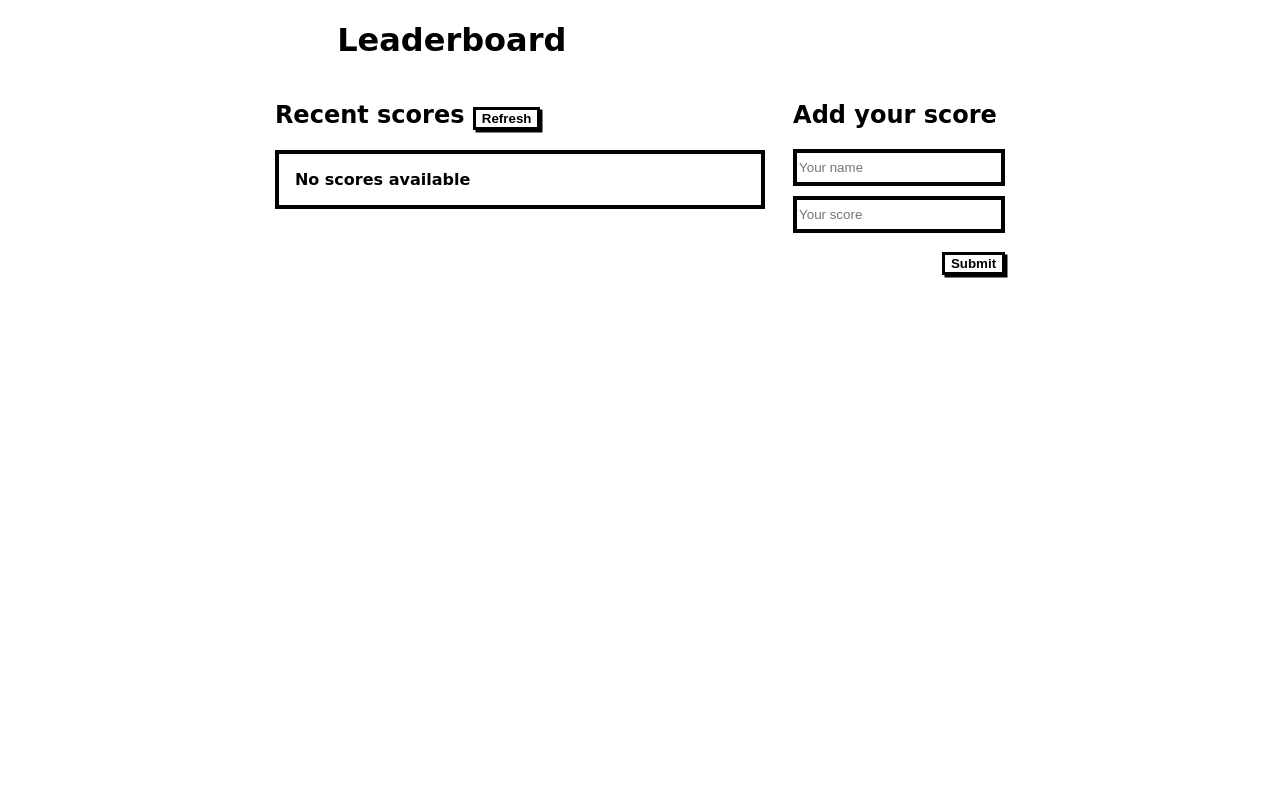
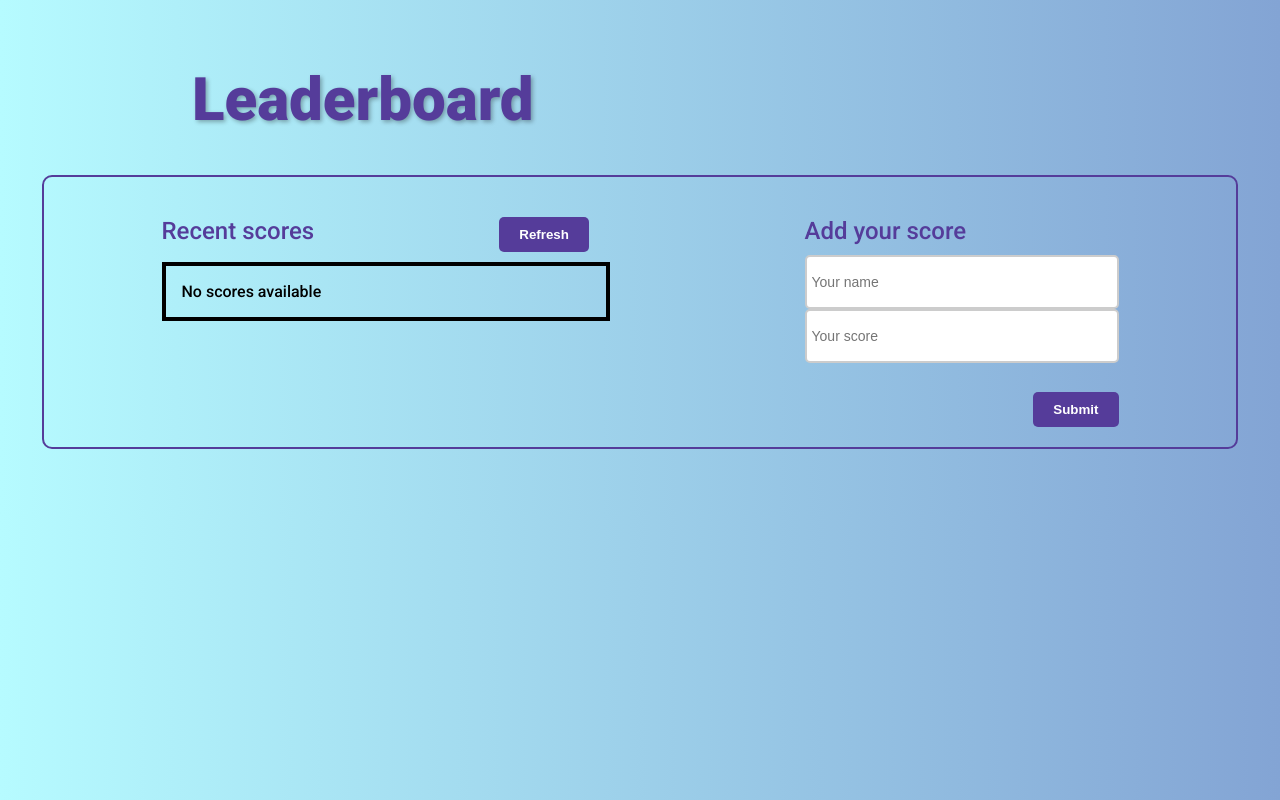
Before and after one commit to SiveMdluli/Leaderboard, a website built with webpack: page src/index.html in a window 1280 px wide. Built offline with nearby package versions, Linux system fonts and the light colour scheme; no server answers.

Commit message:
Add final touches stylings but preserving the UI

```diff
--- a/src/index.html
+++ b/src/index.html
@@ -28,8 +28,8 @@
                 <h2>Add your score</h2>
             </div>
             <form action="/" class="score-form">
-                <input type="text" id="user_name" class="border" name="name" placeholder="Your name"><br>
-                <input type="text" id="user_score" class="border" name="score" placeholder="Your score"><br><br>
+                <input type="text" id="user_name" class="input-field " name="name" placeholder="Your name"><br>
+                <input type="text" id="user_score" class="input-field " name="score" placeholder="Your score"><br><br>
                 <input class="button submit-b" type="submit" value="Submit">
             </form>
         </div>
--- a/src/style.css
+++ b/src/style.css
@@ -1,63 +1,94 @@
+@import url('https://fonts.googleapis.com/css2?family=Asap&family=Roboto:ital,wght@0,500;0,900;1,500&display=swap');
+
 body {
   background-color: #fff;
-  font-family: "Brush Script MT", cursive;
-  font-weight: bold;
+  background-image: linear-gradient(to right, #b6fbff, #83a4d4);
+  font-family: 'Roboto', sans-serif;
+  font-weight: 500;
+  margin: 5% auto;
+  padding: 0;
 }
 
-header,
-h1 {
-  margin-left: 14%;
+header h1 {
+  margin-left: 15%;
+  font-size: 60px;
+  font-weight: 900;
+  color: #553c9a;
+  text-shadow: 2px 2px 4px rgba(0, 0, 0, 0.3);
 }
 
 .main {
   display: flex;
   justify-content: space-around;
-  flex-direction: row;
-  width: 60%;
-  margin-left: 20%;
+  width: 90%;
+  margin: 0 auto;
+  border: 2px solid #553c9a;
+  padding: 20px;
+  border-radius: 10px;
 }
 
 .border {
   border: 4px solid #000;
 }
 
+.button {
+  background-color: #553c9a;
+  color: #fff;
+  border: none;
+  padding: 10px 20px;
+  font-weight: bold;
+  cursor: pointer;
+  transition: background-color 0.3s ease;
+  border-radius: 5px;
+}
+
+.button:hover {
+  background-color: #381e5a;
+}
+
+.rc-header > h2 > .button {
+  margin-left: 40%;
+}
+
 table {
   border-collapse: collapse;
-  border-spacing: 0;
-  width: 100%;
+  width: 28rem;
 }
 
 th,
 td {
   text-align: left;
   padding: 16px;
-  width: 450px;
 }
 
 tr:nth-child(even) {
   background-color: #f2f2f2;
 }
 
-.button {
-  background-color: white;
-  color: black;
-  border: 3px solid black;
-  box-shadow: 2.5px 2.5px 0 0 black;
-  font-weight: bold;
-  cursor: pointer;
+form > .input-field {
+  height: 40px;
+  width: 300px;
+  border: 2px solid #ccc;
+  border-radius: 5px;
+  padding: 5px;
+  font-size: 14px;
+  transition: border-color 0.3s ease;
 }
 
-#user_name {
-  width: 200px;
-  height: 1.7rem;
-}
-
-#user_score {
-  width: 200px;
-  height: 1.7rem;
-  margin-top: 10px;
+form > .input-field:focus {
+  outline: none;
+  border-color: #00c2cb;
+  box-shadow: 0 0 5px rgba(0, 194, 203, 0.5);
 }
 
 .submit-b {
   float: right;
+  margin-top: 10px;
 }
+
+h2 {
+  font-size: 24px;
+  font-weight: 500;
+  color: #553c9a;
+  margin-bottom: 10px;
+}
```
Also changed, not shown: dist/index.html, dist/main.js.
